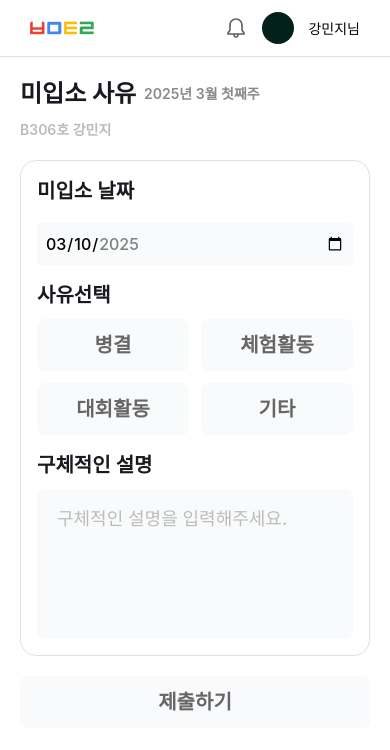
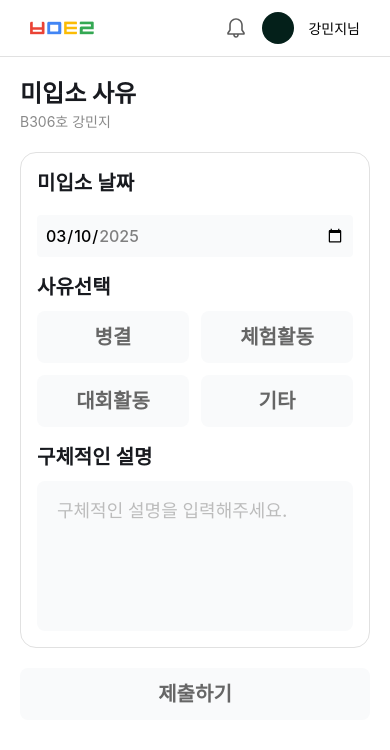
Before and after one commit to BUMITORI/BUMITORI_WEB, a React (Vite) app in the folder client/: page /not-admit in a window 390 px wide. Shown: the top 750 px of the page. Built offline with nearby package versions, Linux system fonts and the light colour scheme.

Commit message:
미입소 사유 반응형

```diff
--- a/client/src/pages/Main/mobile.tsx
+++ b/client/src/pages/Main/mobile.tsx
@@ -99,7 +99,7 @@ export const Mobile = ({selectedFloor, setSelectedFloor, selectedCategory, setSe
               />
             ))}
           </M.StudentListContainer>
-          <M.NoJoinBtn>미입소 신청</M.NoJoinBtn>
+          <M.NoJoinBtn onClick={() => navigate("/not-admit")}>미입소 신청</M.NoJoinBtn>
         </M.RightContainer>
       </M.MainContainer>
     </M.Layout>
--- a/client/src/pages/Main/mobileS.ts
+++ b/client/src/pages/Main/mobileS.ts
@@ -9,7 +9,7 @@ export const Layout = styled.main`
 
 export const MainContainer = styled.div`
   display: flex;
-  padding: 60px 0 200px 0;
+  padding: 20px 0 200px 0;
   justify-content: center;
 `;
 
@@ -17,7 +17,7 @@ export const RightContainer = styled.div`
   display: flex;
   flex-direction: column;
   padding-right: 0px;
-  width: 80%;
+  width: 90%;
 `;
 export const TitleContainer = styled.div`
   display: flex;
@@ -41,7 +41,7 @@ export const RightWholeBtnContainer = styled.div`
 `;
 
 export const Title = styled.span`
-  ${Pretendard.Title1}
+  ${Pretendard.Title2}
   color: ${theme.black};
 `;
 export const Date = styled.span`
--- a/client/src/pages/Not-admit/index.tsx
+++ b/client/src/pages/Not-admit/index.tsx
@@ -34,7 +34,6 @@ const NotAdmit = () => {
         <S.NotAdmitContainer>
           <S.TitleBox>
             <S.Title>미입소 사유</S.Title>
-            <S.Date>2025년 3월 첫째주</S.Date>
           </S.TitleBox>
           <S.SubTitle>B306호 강민지</S.SubTitle>
           <S.FormContainer>
--- a/client/src/pages/Not-admit/mobileS.ts
+++ b/client/src/pages/Not-admit/mobileS.ts
@@ -53,10 +53,7 @@ export const Date = styled.p`
 
 export const SubTitle = styled.p`
   ${Pretendard.Body3}
-  color: ${theme.gray200};
-  padding-top: 8px;
-  font-weight: 600;
-
+  color: ${theme.gray300};
   @media (max-width: ${BREAKPOINT}) {
     font-size: 0.875rem;
   }
```
